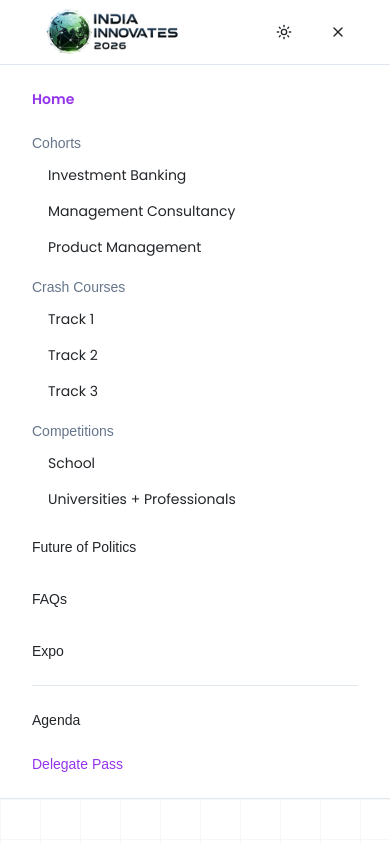
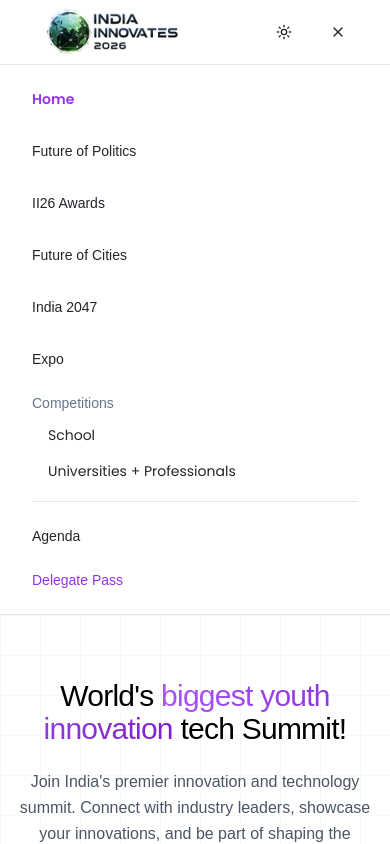
Before and after one commit to praj-jha/IndiaInnovates2026, a React (Vite) app: page / in a window 390 px wide. Both pictures are taken after a click on the button 338 px from the left and 32 px from the top of the page. Shown: the top 844 px of the page. Built offline with nearby package versions, Linux system fonts and the light colour scheme; a web font is replaced by a local one.

Commit message:
issues fixed

```diff
--- a/src/App.tsx
+++ b/src/App.tsx
@@ -6,6 +6,7 @@ import { BrowserRouter, Routes, Route, useLocation } from "react-router-dom";
 import { HelmetProvider } from "react-helmet-async";
 import { ThemeProvider } from "@/components/theme/ThemeProvider";
 import ErrorBoundary from "@/components/common/ErrorBoundary";
+import { useEffect } from "react";
 import Index from "./pages/Index";
 import NotFound from "./pages/NotFound";
 import DelegatePass from "./pages/DelegatePass";
@@ -18,6 +19,17 @@ import AllSpeakers from "./pages/AllSpeakers";
 import Navbar from "./components/layout/Navbar";
 
 const queryClient = new QueryClient();
+
+// Component to scroll to top on route change
+const ScrollToTop = () => {
+  const { pathname } = useLocation();
+
+  useEffect(() => {
+    window.scrollTo(0, 0);
+  }, [pathname]);
+
+  return null;
+};
 
 // Component to conditionally render navbar
 const ConditionalNavbar = () => {
@@ -39,6 +51,7 @@ const App = () => {
                   v7_relativeSplatPath: true,
                 }}
               >
+                <ScrollToTop />
                 <div className="min-h-screen bg-background">
                   <ConditionalNavbar />
                   <Routes>
--- a/src/components/layout/Navbar.tsx
+++ b/src/components/layout/Navbar.tsx
@@ -144,42 +144,13 @@ export default function Navbar() {
       {isMobileMenuOpen && (
         <div className="md:hidden border-t bg-background">
           <div className="container py-4 space-y-4">
-            <Link to="/" className={`block py-2 text-sm font-medium ${isActiveLink("/") ? "text-purple-600 font-semibold" : ""}`}>
+            <Link
+              to="/"
+              className={`block py-2 text-sm font-medium ${isActiveLink("/") ? "text-purple-600 font-semibold" : ""}`}
+              onClick={() => setIsMobileMenuOpen(false)}
+            >
               Home
             </Link>
-            <div className="space-y-2">
-              <div className={`text-sm font-medium text-muted-foreground ${isActiveLink("/cohorts") ? "text-purple-600" : ""}`}>Cohorts</div>
-              <Link to="/cohorts/investment-banking" className={`block py-1 pl-4 text-sm ${isActiveLink("/cohorts/investment-banking") ? "text-purple-600 font-semibold" : ""}`}>
-                Investment Banking
-              </Link>
-              <Link to="/cohorts/management-consultancy" className={`block py-1 pl-4 text-sm ${isActiveLink("/cohorts/management-consultancy") ? "text-purple-600 font-semibold" : ""}`}>
-                Management Consultancy
-              </Link>
-              <Link to="/cohorts/product-management" className={`block py-1 pl-4 text-sm ${isActiveLink("/cohorts/product-management") ? "text-purple-600 font-semibold" : ""}`}>
-                Product Management
-              </Link>
-            </div>
-            <div className="space-y-2">
-              <div className={`text-sm font-medium text-muted-foreground ${isActiveLink("/crash-courses") ? "text-purple-600" : ""}`}>Crash Courses</div>
-              <Link to="/crash-courses/track-1" className={`block py-1 pl-4 text-sm ${isActiveLink("/crash-courses/track-1") ? "text-purple-600 font-semibold" : ""}`}>
-                Track 1
-              </Link>
-              <Link to="/crash-courses/track-2" className={`block py-1 pl-4 text-sm ${isActiveLink("/crash-courses/track-2") ? "text-purple-600 font-semibold" : ""}`}>
-                Track 2
-              </Link>
-              <Link to="/crash-courses/track-3" className={`block py-1 pl-4 text-sm ${isActiveLink("/crash-courses/track-3") ? "text-purple-600 font-semibold" : ""}`}>
-                Track 3
-              </Link>
-            </div>
-            <div className="space-y-2">
-              <div className={`text-sm font-medium text-muted-foreground ${isActiveLink("/school-competitions") ? "text-purple-600" : ""}`}>Competitions</div>
-              <Link to="/school-competitions" className={`block py-1 pl-4 text-sm ${isActiveLink("/school-competitions") ? "text-purple-600 font-semibold" : ""}`}>
-                School
-              </Link>
-              <Link to="/cohorts/management-consultancy" className={`block py-1 pl-4 text-sm ${isActiveLink("/cohorts/management-consultancy") ? "text-purple-600 font-semibold" : ""}`}>
-                Universities + Professionals
-              </Link>
-            </div>
             <a
               href="/#testimonials"
               className="block py-2 text-sm font-medium"
@@ -200,7 +171,29 @@ export default function Navbar() {
                 document.getElementById('faq')?.scrollIntoView({ behavior: 'smooth' });
               }}
             >
-              FAQs
+              II26 Awards
+            </a>
+            <a
+              href="/#faq"
+              className="block py-2 text-sm font-medium"
+              onClick={(e) => {
+                e.preventDefault();
+                setIsMobileMenuOpen(false);
+                document.getElementById('faq')?.scrollIntoView({ behavior: 'smooth' });
+              }}
+            >
+              Future of Cities
+            </a>
+            <a
+              href="/#faq"
+              className="block py-2 text-sm font-medium"
+              onClick={(e) => {
+                e.preventDefault();
+                setIsMobileMenuOpen(false);
+                document.getElementById('faq')?.scrollIntoView({ behavior: 'smooth' });
+              }}
+            >
+              India 2047
             </a>
             <Link
               to="/exhibitor-registration"
@@ -209,11 +202,36 @@ export default function Navbar() {
             >
               Expo
             </Link>
+            <div className="space-y-2">
+              <div className="text-sm font-medium text-muted-foreground">Competitions</div>
+              <Link
+                to="/school-competitions"
+                className={`block py-1 pl-4 text-sm ${isActiveLink("/school-competitions") ? "text-purple-600 font-semibold" : ""}`}
+                onClick={() => setIsMobileMenuOpen(false)}
+              >
+                School
+              </Link>
+              <Link
+                to="/cohorts/management-consultancy"
+                className={`block py-1 pl-4 text-sm ${isActiveLink("/cohorts/management-consultancy") ? "text-purple-600 font-semibold" : ""}`}
+                onClick={() => setIsMobileMenuOpen(false)}
+              >
+                Universities + Professionals
+              </Link>
+            </div>
             <div className="pt-4 border-t space-y-2">
-              <Link to="/agenda" className="block py-2 text-sm font-medium hover:text-purple-600">
+              <Link
+                to="/agenda"
+                className="block py-2 text-sm font-medium hover:text-purple-600"
+                onClick={() => setIsMobileMenuOpen(false)}
+              >
                 Agenda
               </Link>
-              <Link to="/delegate-pass" className="block py-2 text-sm font-medium text-purple-600 hover:text-purple-700">
+              <Link
+                to="/delegate-pass"
+                className="block py-2 text-sm font-medium text-purple-600 hover:text-purple-700"
+                onClick={() => setIsMobileMenuOpen(false)}
+              >
                 Delegate Pass
               </Link>
             </div>
```
Also changed, not shown: src/components/home/AboutIndiaInnovates.tsx (+77 -6 lines).
